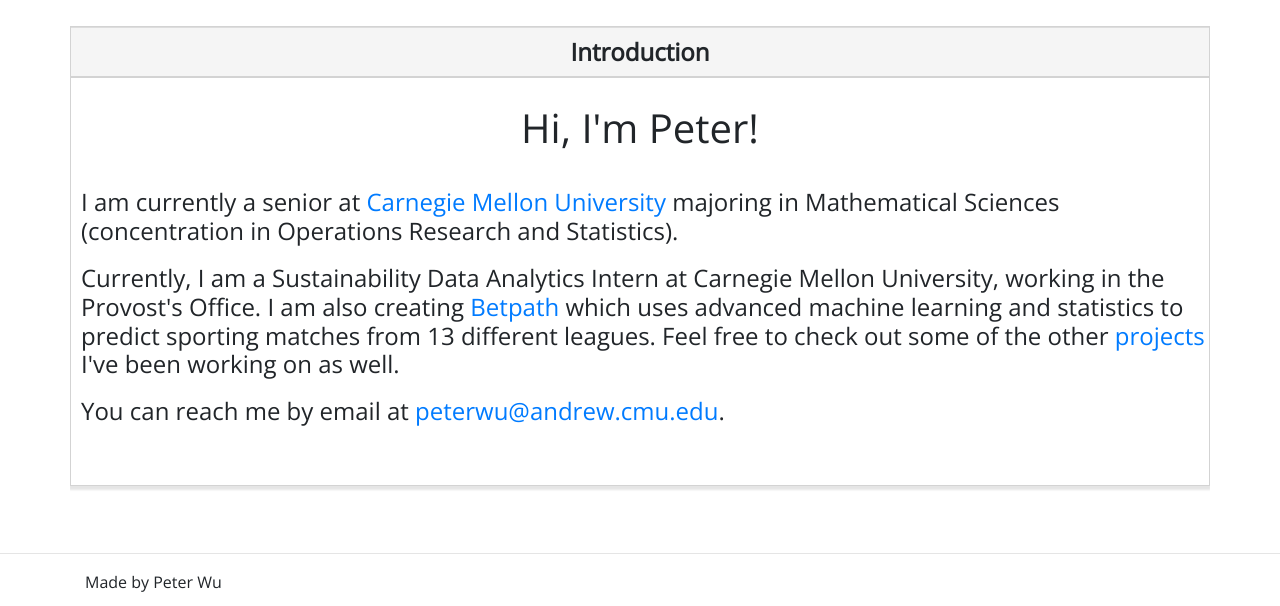
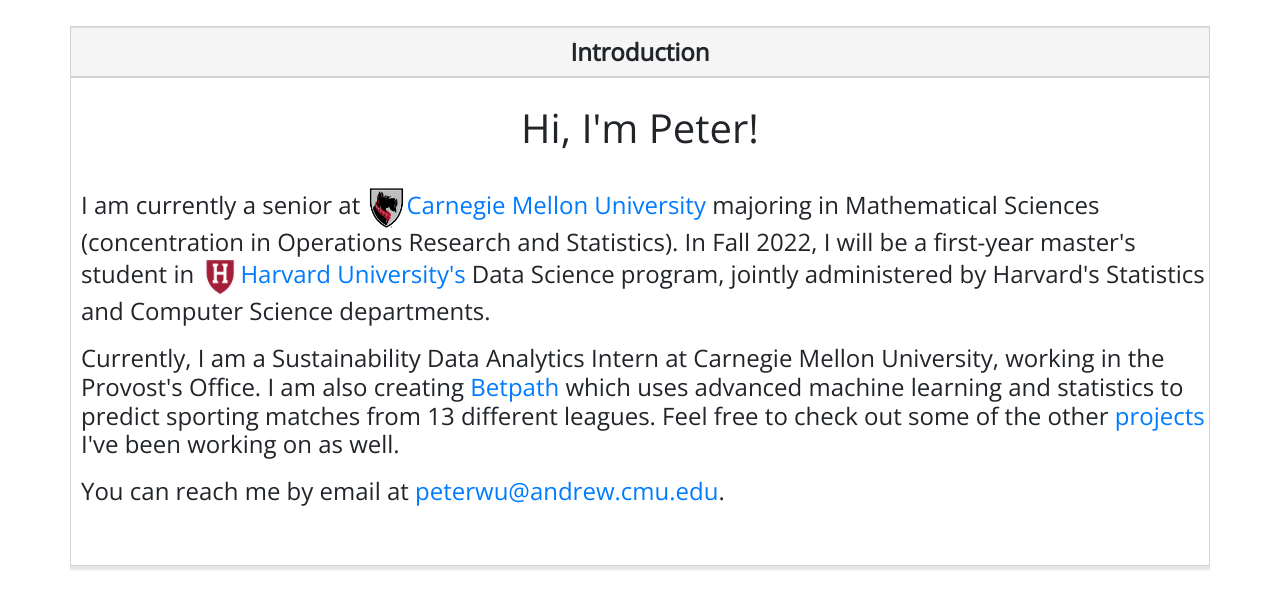
Before and after one commit to pwu97/pwu97.github.io, a Flask app: page / in a window 1280 px wide. Shown: the part 58-664 px from the top of the page. Run offline with Flask 2, Linux system fonts and the light colour scheme; some libraries are stand-ins or nearby versions.

Commit message:
Update materials.

```diff
--- a/index.html
+++ b/index.html
@@ -68,7 +68,7 @@
                 <br>
                 <h1 class="header" style="text-align: center;">Hi, I'm Peter!</h1>
                 <h4 class="pad-left-10 bg-150"><br>
-                I am currently a senior at <a href = "https://cmu.edu">Carnegie Mellon University</a> majoring in Mathematical Sciences (concentration in Operations Research and Statistics).</h4>
+                I am currently a senior at <img src="/static/images/cmu_logo.jpeg" style="max-height: 40px;" alt="CMU Logo"><a href = "https://cmu.edu">Carnegie Mellon University</a> majoring in Mathematical Sciences (concentration in Operations Research and Statistics).
 
                 <h4 class="pad-top-10 pad-left-10 bg-150">Currently, I am a Sustainability Data Analytics Intern at Carnegie Mellon University, working in the Provost's Office. I am also creating <a href="https://betpath.io">Betpath</a> which uses advanced machine learning and statistics to predict sporting matches from 13 different leagues. Feel free to check out some of the other <a href='/projects'>projects</a> I've been working on as well.</h4>
 
--- a/templates/index.html
+++ b/templates/index.html
@@ -68,7 +68,7 @@
                 <br>
                 <h1 class="header" style="text-align: center;">Hi, I'm Peter!</h1>
                 <h4 class="pad-left-10 bg-150"><br>
-                I am currently a senior at <a href = "https://cmu.edu">Carnegie Mellon University</a> majoring in Mathematical Sciences (concentration in Operations Research and Statistics).</h4>
+                I am currently a senior at <img src="/static/images/cmu_logo.jpeg" style="max-height: 40px;" alt="CMU Logo"><a href = "https://cmu.edu">Carnegie Mellon University</a> majoring in Mathematical Sciences (concentration in Operations Research and Statistics). In Fall 2022, I will be a first-year master's student in <img src="/static/images/harvard_logo.png" style="max-height: 40px;" alt="Harvard Logo"><a href="https://www.harvard.edu/">Harvard University's</a> Data Science program, jointly administered by Harvard's Statistics and Computer Science departments.</h4>
 
                 <h4 class="pad-top-10 pad-left-10 bg-150">Currently, I am a Sustainability Data Analytics Intern at Carnegie Mellon University, working in the Provost's Office. I am also creating <a href="https://betpath.io">Betpath</a> which uses advanced machine learning and statistics to predict sporting matches from 13 different leagues. Feel free to check out some of the other <a href='/projects'>projects</a> I've been working on as well.</h4>
 
```
Also changed, not shown: static/images/cmu_logo.jpeg (added), static/images/harvard_logo.png (added), 2 other files.
